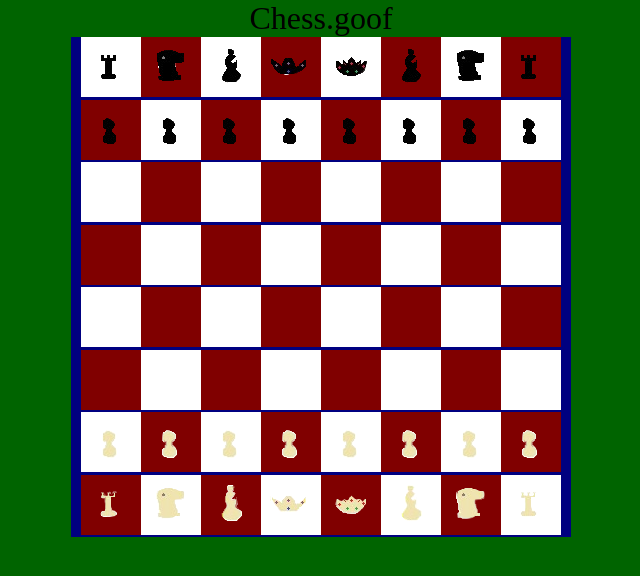
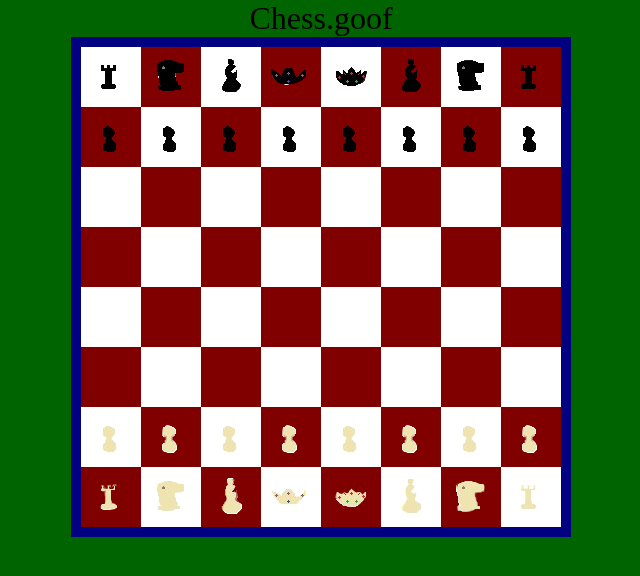
Before and after one commit to skadudel/Oskar_Schack, a plain HTML site: page index.html in a window 1280 px wide. Shown: the whole page, without its empty margins (319-959 px from the left). Drawn offline with Linux system fonts and the light colour scheme.

Commit message:
Added divs with nothing in them to fix the chess board

```diff
--- a/index.html
+++ b/index.html
@@ -9,6 +9,7 @@
 <body>
     <div class="mainBody">Chess.goof</div>
         <div class="chessBoard">
+            <div class="blank"></div>
             <div class="whiteBrick"><img src="black_tower-removebg-preview.png" alt="bl-tw-1"></div>
             <div class="blackBrick"><img src="black_knight-removebg-preview.png" alt="bl-kn-1"></div>
             <div class="whiteBrick"><img src="black_bishop-removebg-preview.png" alt="bl-bs-1"></div>
@@ -73,6 +74,7 @@
             <div class="whiteBrick"><img src="white_bishop-removebg-preview.png" alt="w-bs-2"></div>
             <div class="blackBrick"><img src="white_knight-removebg-preview.png" alt="w-kn-2"></div>
             <div class="whiteBrick"><img src="white_tower-removebg-preview.png" alt="w-tw-2"></div>
+            <div class="blank"></div>
         </div>
 </body>
 </html>
--- a/style.css
+++ b/style.css
@@ -26,6 +26,11 @@ body{
     padding: 0;
 }
 
+.blank{
+    width: 500px;
+    height: 10px;
+}
+
 .whiteBrick{
     background-color: white;
     width: 60px;
```
